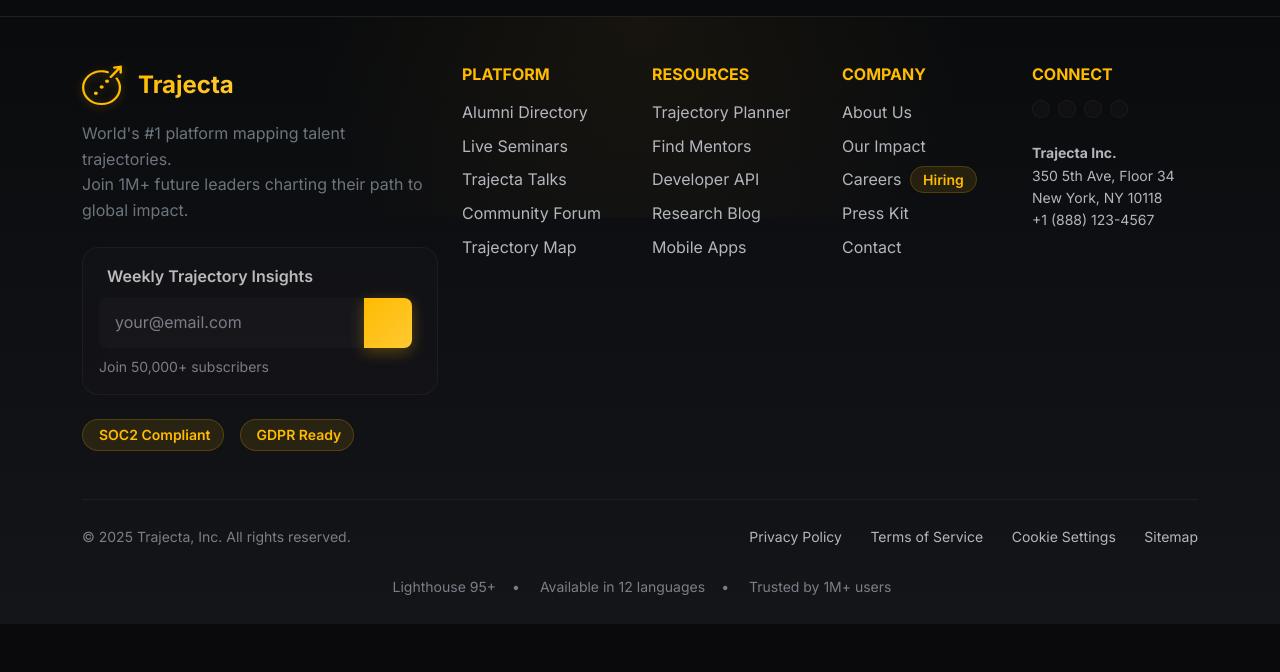
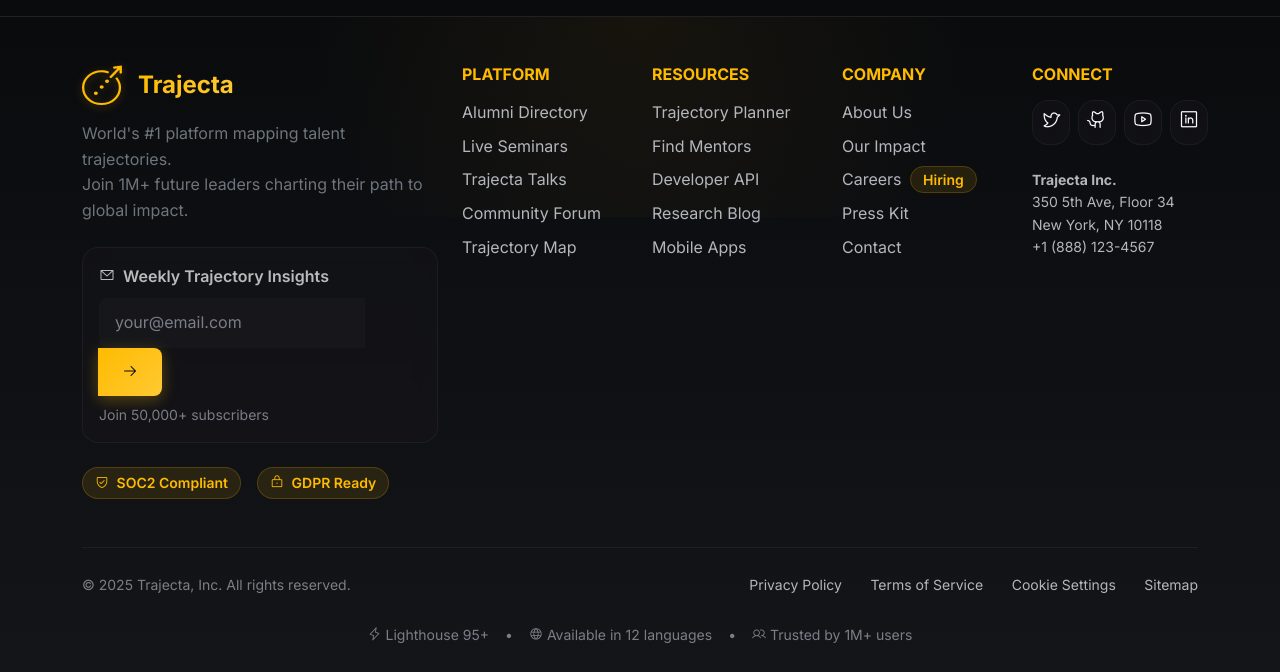
Before and after one commit to TrajectaOrg/trajecta-org, a Node server app: page /alumni/ in a window 1280 px wide. Shown: the part 241-913 px from the top of the page. Before the commit the page ends 865 px from the top, so only its background shows below. Run offline with Node 20, Linux system fonts and the light colour scheme; data that the repository does not hold is empty; some libraries are stand-ins or nearby versions; some web fonts are replaced.

Commit message:
Fix footer icons loading

```diff
--- a/views/partials/_footer.ejs
+++ b/views/partials/_footer.ejs
@@ -17,7 +17,7 @@
         <div class="glass-card p-3 mb-4">
           <form action="/newsletter/subscribe" method="post">
             <label for="newsletter" class="form-label fw-semibold mb-2">
-              <i class="ph-envelope-simple me-2"></i>Weekly Trajectory Insights
+              <i class="ph ph-envelope-simple me-2"></i>Weekly Trajectory Insights
             </label>
             <div class="input-group">
               <input
@@ -29,7 +29,7 @@
                 required
               />
               <button class="btn btn-modern btn-modern-primary" type="submit">
-                <i class="ph-arrow-right"></i>
+                <i class="ph ph-arrow-right"></i>
               </button>
             </div>
             <small class="text-muted d-block mt-2">Join 50,000+ subscribers</small>
@@ -38,8 +38,8 @@
 
         <!-- Trust Badges -->
         <div class="d-flex gap-3 flex-wrap">
-          <span class="badge-modern"><i class="ph-shield-check me-1"></i> SOC2 Compliant</span>
-          <span class="badge-modern"><i class="ph-lock me-1"></i> GDPR Ready</span>
+          <span class="badge-modern"><i class="ph ph-shield-check me-1"></i> SOC2 Compliant</span>
+          <span class="badge-modern"><i class="ph ph-lock me-1"></i> GDPR Ready</span>
         </div>
       </section>
 
@@ -86,16 +86,16 @@
         <!-- Social Icons -->
         <div class="d-flex gap-2 mb-4">
           <a href="https://x.com/TrajectaOrg" class="glass-card p-2 hover-lift hover-glow" style="text-decoration: none;">
-            <i class="ph-twitter-logo fs-5" style="color: var(--text-primary);"></i>
+            <i class="ph ph-twitter-logo fs-5" style="color: var(--text-primary);"></i>
           </a>
           <a href="https://github.com/Trajecta-Org" class="glass-card p-2 hover-lift hover-glow" style="text-decoration: none;">
-            <i class="ph-github-logo fs-5" style="color: var(--text-primary);"></i>
+            <i class="ph ph-github-logo fs-5" style="color: var(--text-primary);"></i>
           </a>
           <a href="https://youtube.com/@TrajectaOrg" class="glass-card p-2 hover-lift hover-glow" style="text-decoration: none;">
-            <i class="ph-youtube-logo fs-5" style="color: var(--text-primary);"></i>
+            <i class="ph ph-youtube-logo fs-5" style="color: var(--text-primary);"></i>
           </a>
           <a href="https://linkedin.com/company/trajecta" class="glass-card p-2 hover-lift hover-glow" style="text-decoration: none;">
-            <i class="ph-linkedin-logo fs-5" style="color: var(--text-primary);"></i>
+            <i class="ph ph-linkedin-logo fs-5" style="color: var(--text-primary);"></i>
           </a>
         </div>
 
@@ -139,11 +139,11 @@
     <!-- Performance Badge -->
     <div class="text-center mt-4">
       <div class="d-inline-flex align-items-center gap-3 small" style="color: var(--text-muted);">
-        <span><i class="ph-lightning me-1"></i>Lighthouse 95+</span>
+        <span><i class="ph ph-lightning me-1"></i>Lighthouse 95+</span>
         <span>•</span>
-        <span><i class="ph-globe me-1"></i>Available in 12 languages</span>
+        <span><i class="ph ph-globe me-1"></i>Available in 12 languages</span>
         <span>•</span>
-        <span><i class="ph-users me-1"></i>Trusted by 1M+ users</span>
+        <span><i class="ph ph-users me-1"></i>Trusted by 1M+ users</span>
       </div>
     </div>
   </div>
```
